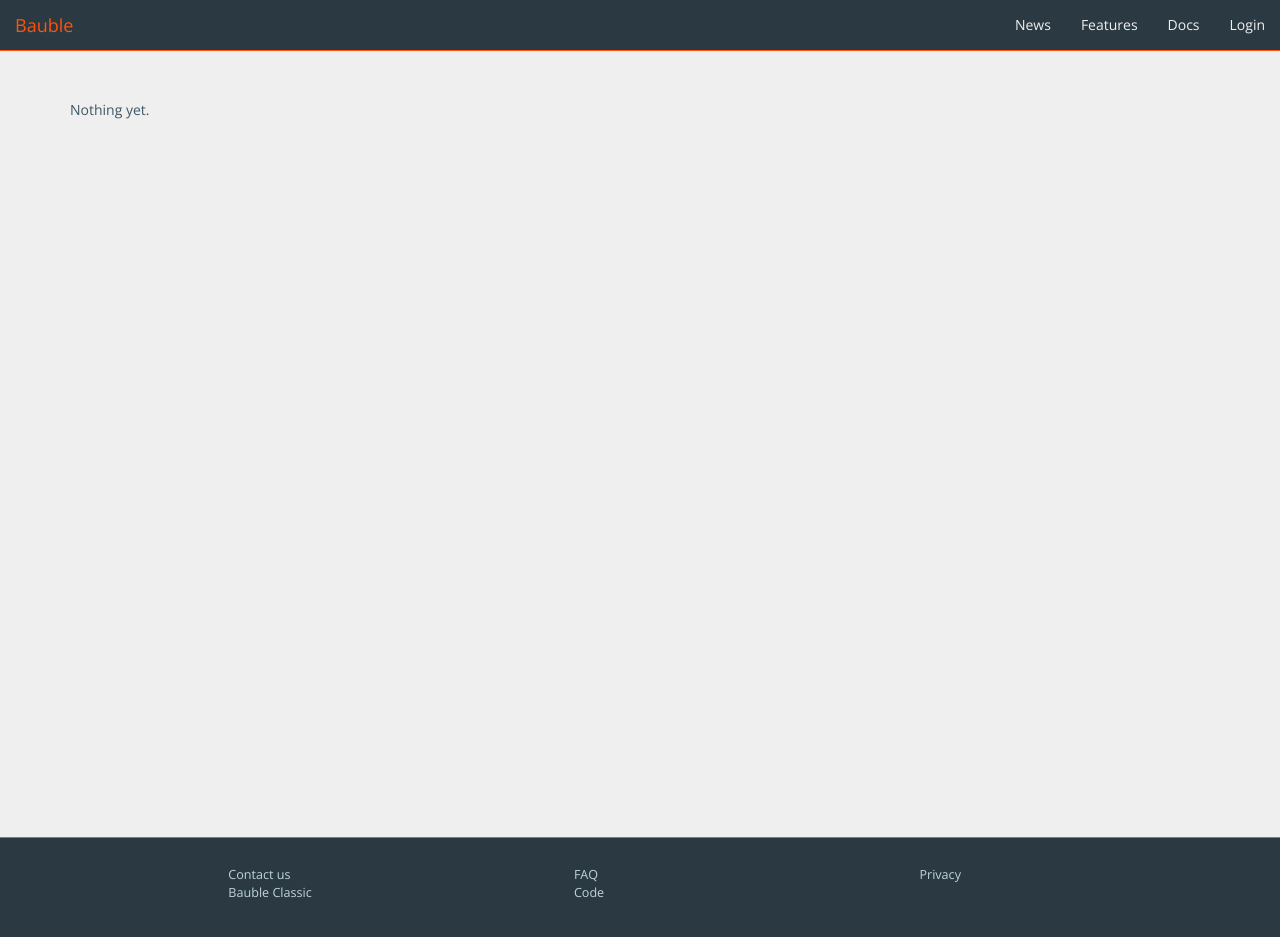
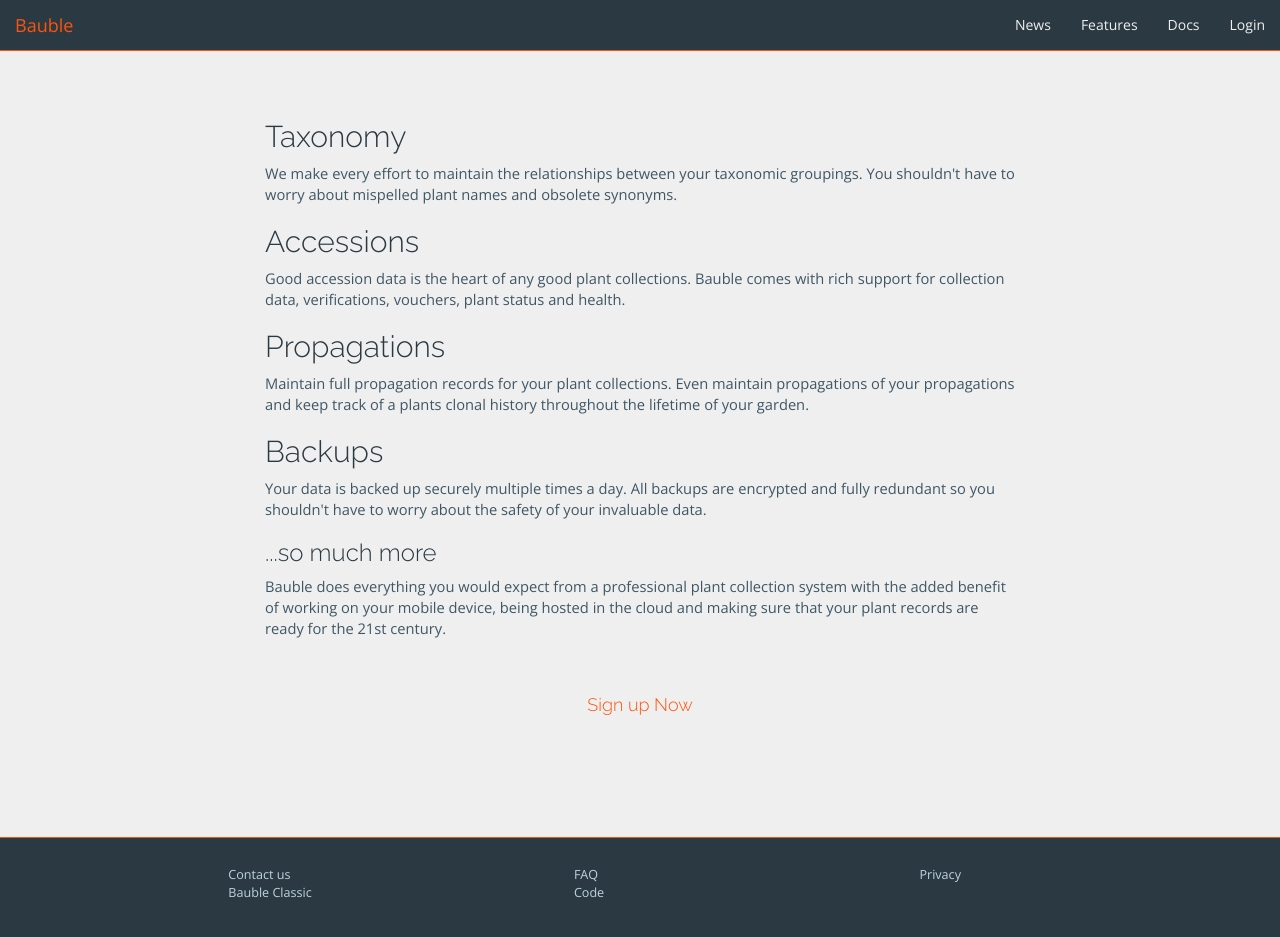
Before and after one commit to Ghini/ghini.github.io, a Jekyll site: the page built from features/index.html, in a window 1280 px wide and 957 px high. Shown: the top 937 px of the window. Built offline with Jekyll 4.4.1, drawn with Linux system fonts in a browser that asks for light colours; nearby versions of some CDN libraries; Markdown is read by kramdown in place of the engine named in the settings.

Commit message:
add some feature text

```diff
--- a/features/index.html
+++ b/features/index.html
@@ -3,4 +3,38 @@
 title: Bauble - Features
 name: features
 ---
-Nothing yet.
+
+<div class="row">
+  <div class="col-md-8 col-md-offset-2">
+    <h2>Taxonomy</h2>
+    <p>We make every effort to maintain the relationships between your taxonomic
+      groupings.  You shouldn't have to worry about mispelled plant names and obsolete synonyms.
+    </p>
+
+    <h2>Accessions</h2>
+    <p>Good accession data is the heart of any good plant collections.  Bauble comes with rich
+      support for collection data, verifications, vouchers, plant status and health.</p>
+
+    <h2>Propagations</h2>
+    <p>Maintain full propagation records for your plant collections.  Even maintain propagations of your propagations and keep track of a plants clonal history throughout the lifetime of your garden.</p>
+
+    <h2>Backups</h2>
+    <p>Your data is backed up securely multiple times a day.  All backups are
+      encrypted and fully redundant so you shouldn't have to worry about the safety
+      of your invaluable data.</p>
+
+    <h3>...so much more</h3>
+    <p>Bauble does everything you would expect from a professional plant
+      collection system with the added benefit of working on your mobile
+      device, being hosted in the cloud and making sure that your plant records
+      are ready for the 21st century.</p>
+
+
+    <div class="text-center" style="margin-top: 4em">
+      <h4>
+        <a href="http://app.bauble.io/signup">Sign up Now</a>
+      </h4>
+    </div>
+
+  </div>
+</div>
```
